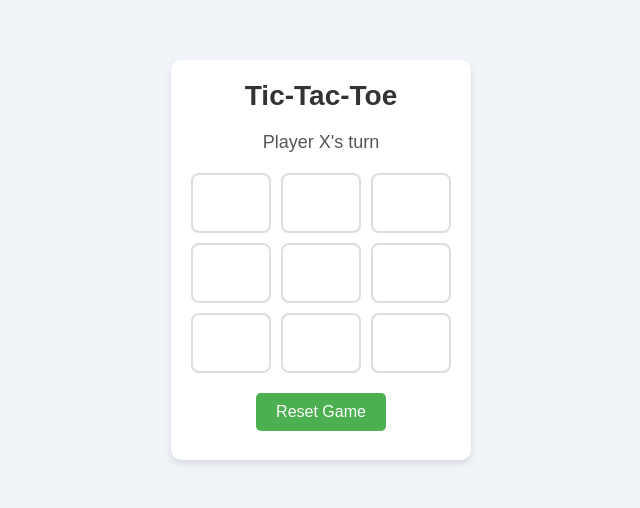
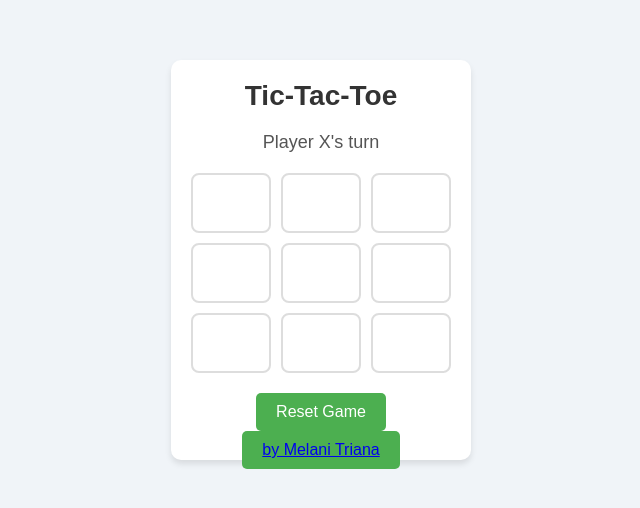
Before and after one commit to mtriana14/tictactoewebsitesimple, a plain HTML site: page index.html in a window 1280 px wide. Shown: the part 140-648 px from the top of the page, without its empty margins (319-959 px from the left). Drawn offline with Linux system fonts and the light colour scheme.

Commit message:
index.html

```diff
--- a/index.html
+++ b/index.html
@@ -25,6 +25,9 @@
         <div id="reset-container">
             <button id="reset-button">Reset Game</button>
         </div>
+        <button id="credits">
+            <a href="https://www.linkedin.com/in/melanitriana" target="_blank">by Melani Triana</a>
+        </button>
         <script src="script.js"></script>
     </div>
 </body>
```
